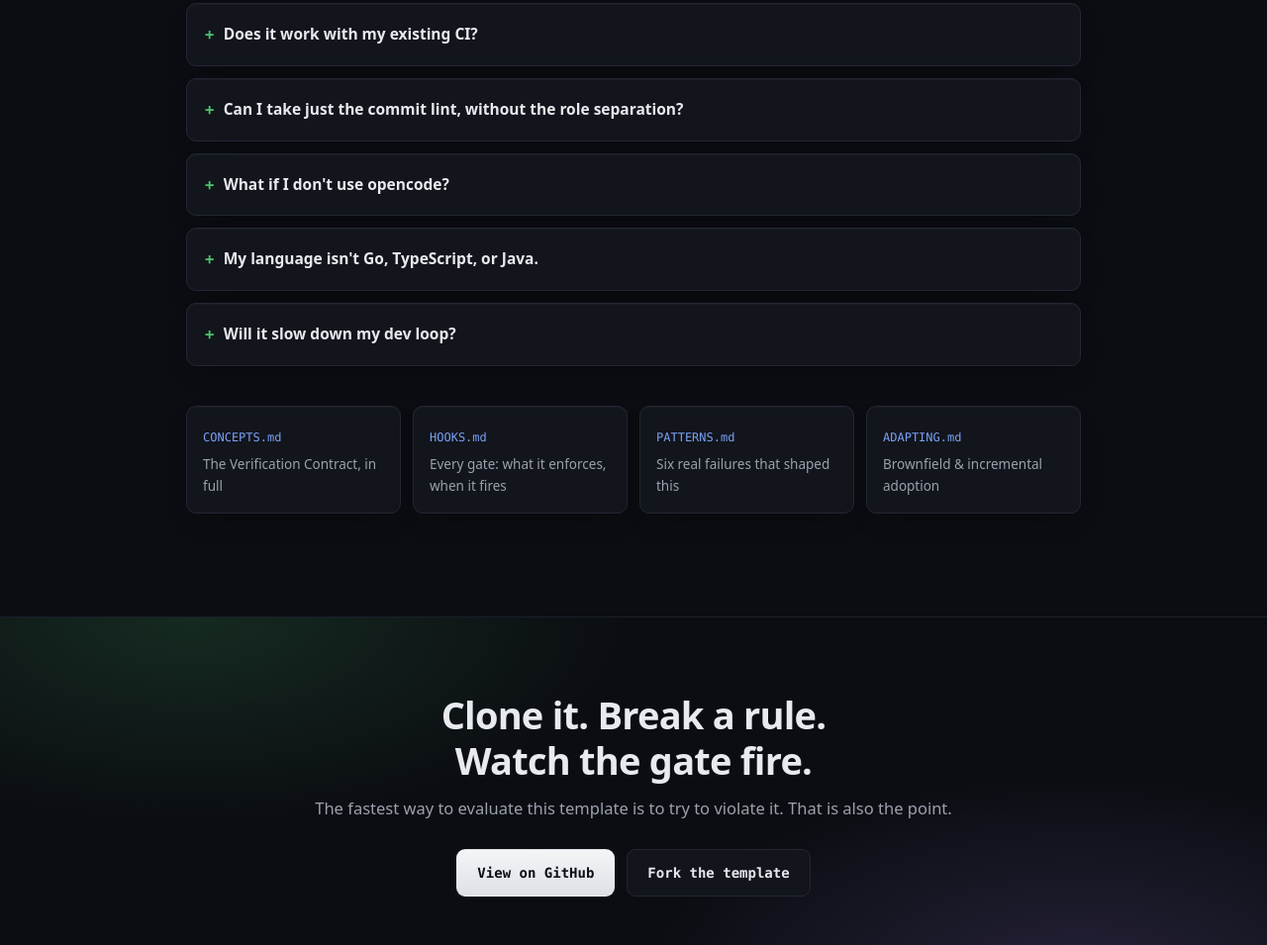
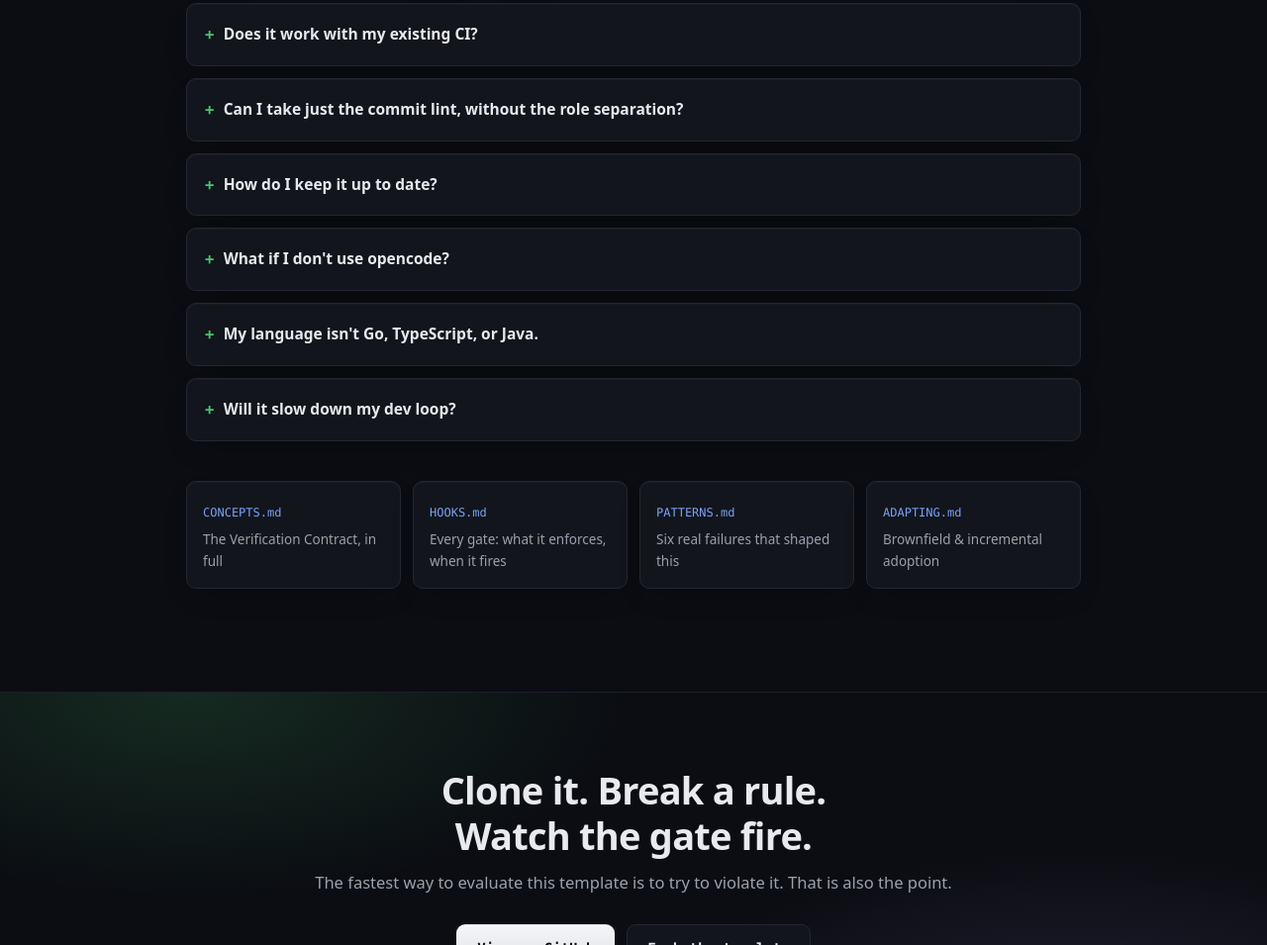
Before and after one commit to anoop2811/software-factory-template, a plain HTML site: page index.html in a window 1280 px wide. Shown: the part 5733-6688 px from the top of the page at 99% size. Drawn offline with Linux system fonts and the light colour scheme.

Commit message:
docs(site): surface factory upgrade and doctor in the FAQ (#15)

```diff
--- a/index.html
+++ b/index.html
@@ -632,6 +632,7 @@ edit test files.</span>
       <div class="faq">
         <details><summary>Does it work with my existing CI?</summary><p>The gates are plain shell scripts, so you can call them from any CI — or from the git pre-push hook, which needs no CI at all. One caveat: the ready-made workflow we ship is GitHub Actions. On GitLab CI, Jenkins, CircleCI, and the like, you invoke the same scripts from your own pipeline config — a handful of lines, but that part is yours to write.</p></details>
         <details><summary>Can I take just the commit lint, without the role separation?</summary><p>Yes. Every gate is independent. Adopt them one at a time — the <a href="https://github.com/anoop2811/software-factory-template/blob/main/docs/ADAPTING.md">adoption guide</a> covers going incremental in a brownfield repo.</p></details>
+        <details><summary>How do I keep it up to date?</summary><p><span class="mono" style="font-family:var(--mono)">./factory upgrade</span> refreshes the framework — the hooks, scripts, and gates — in place. It never touches your <span class="mono" style="font-family:var(--mono)">factory.yaml</span>, your code, or your customized files; it just reports which of those changed upstream so you decide. Then <span class="mono" style="font-family:var(--mono)">./factory doctor</span> confirms every gate is still armed and fires its own proof. Nothing is committed for you.</p></details>
         <details><summary>What if I don't use opencode?</summary><p>The canonical config lives in <span class="mono" style="font-family:var(--mono)">opencode.json</span>, but a sync script generates equivalent Claude Code and Codex configs. The enforcement layer is plain shell — it doesn't care which harness drives.</p></details>
         <details><summary>My language isn't Go, TypeScript, or Java.</summary><p>The core works anyway. Commit gates, push gates, role separation, and the verification contract are language-agnostic. A pack only arms the test-file pattern and check command — set those two in <span class="mono" style="font-family:var(--mono)">factory.yaml</span> by hand and you have the full thing.</p></details>
         <details><summary>Will it slow down my dev loop?</summary><p>The gates are the fast local rail — a hook that exits in milliseconds. They run where you'd otherwise wait on a human reviewer to notice the same mistake. That trade goes the other way.</p></details>
```
